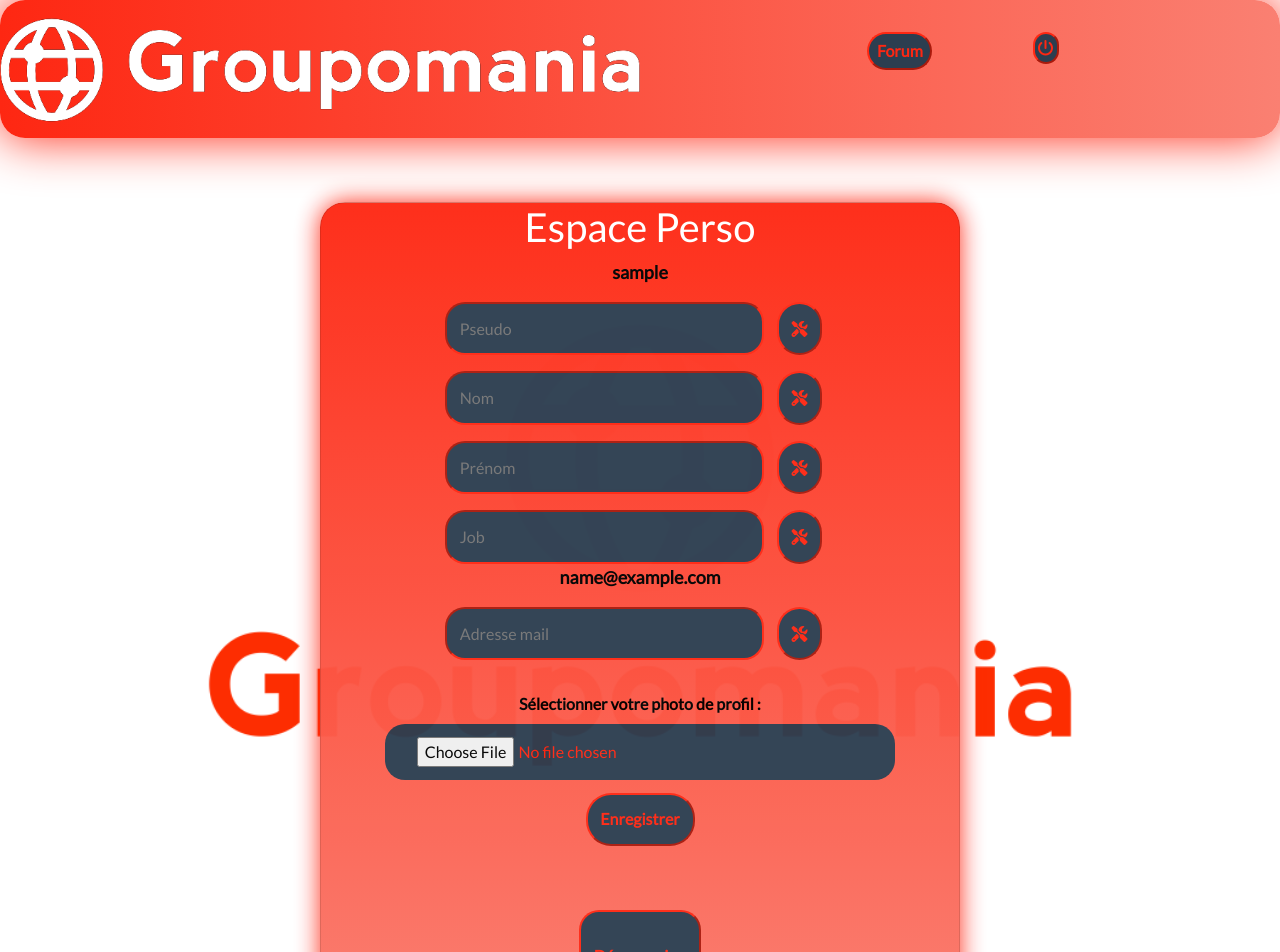
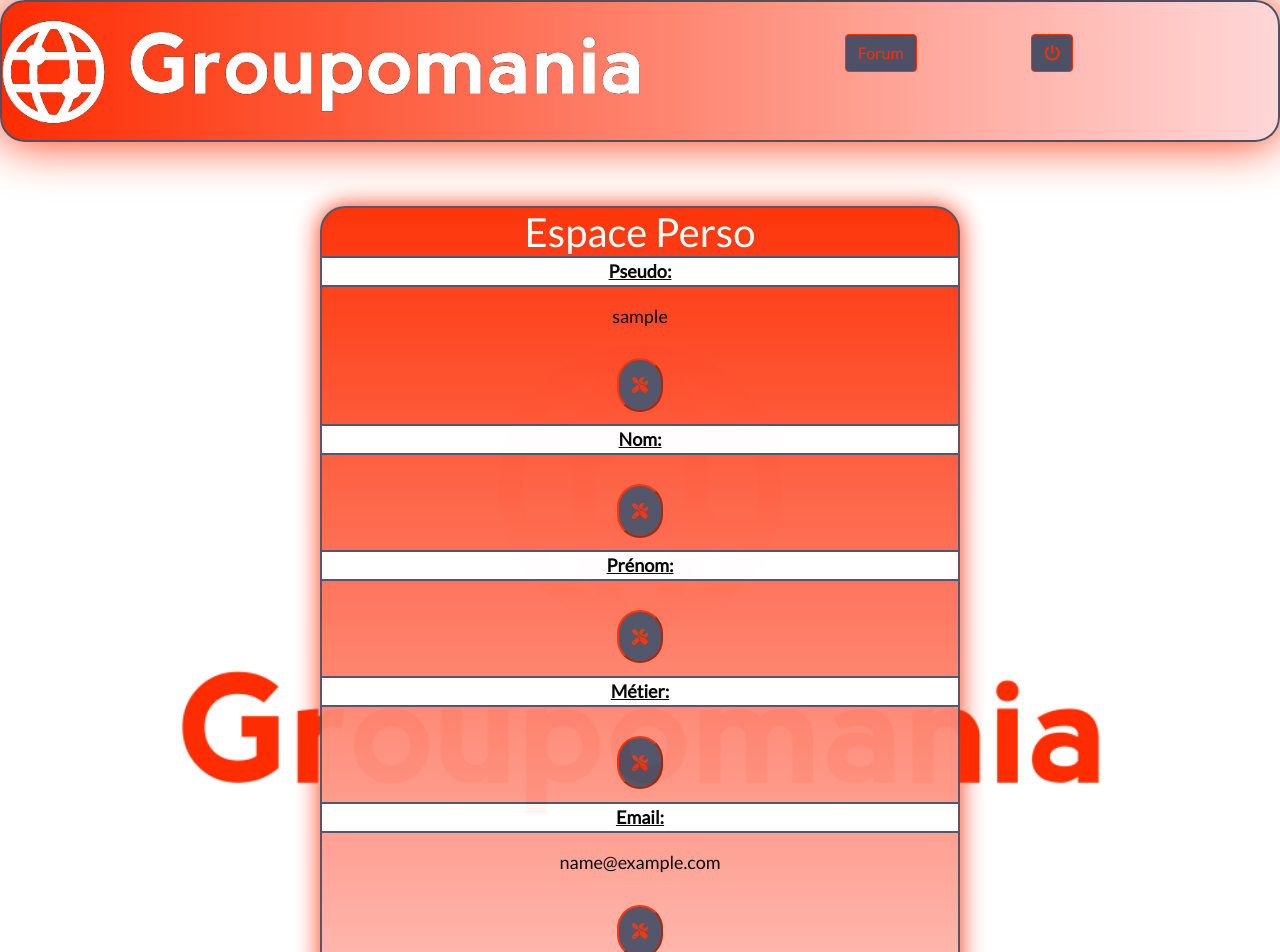
Before and after one commit to ALBEN75/Groupomania, a Vue app in the folder frontend/: page /profile in a window 1280 px wide. Shown: the top 952 px of the page. Built offline with nearby package versions, Linux system fonts and the light colour scheme; sample sign-in values are in the browser's storage.

Commit message:
ajout code couleur + ajout methode pour button configuration et methode updateProfile

```diff
--- a/frontend/src/views/Profile.vue
+++ b/frontend/src/views/Profile.vue
@@ -3,45 +3,45 @@
         <img alt="icon entreprise groupomania, page profil" src="../assets/icon-two.png" >
         <nav>
             <ul>
-                <li><button class="header__button-i" @click="forum()">Forum</button></li>
-                <li><button class="header__button-i" @click="logout()"><i class="fa-solid fa-power-off"></i></button></li>
+                <li><button class="header__button-i btn" @click="forum()">Forum</button></li>
+                <li><button class="header__button-i btn" @click="logout()"><i class="fa-solid fa-power-off"></i></button></li>
             </ul>
         </nav>
     </div>
     <div class="card">
         <h1 class="card__title">Espace Perso</h1>
         <div class="card__form">
-
+            <p class="userinfo-title">Pseudo:</p>
+            <p>{{this.$store.state.user.username}}</p>
+            <input class="card__form-input" type="text" placeholder="Pseudo" v-if="updateUsername == true" />
+            <button class="button-i" @click="updateUserName()" v-else><i class="fa-solid fa-screwdriver-wrench"></i></button>
         </div>
         <div class="card__form">
-            <p>{{this.$store.state.user.username}}</p>
-            <input class="card__form-input" type="text" placeholder="Pseudo" />
-            <button class="button-i" @click="getItem()"><i class="fa-solid fa-screwdriver-wrench"></i></button>
+            <p class="userinfo-title">Nom:</p>
+            <p>{{this.$store.state.user.lastname}}</p>
+            <input class="card__form-input" type="text" placeholder="Nom" v-if="updateLastname == true" />
+            <button class="button-i" @click="updateUserLastname()" v-else><i class="fa-solid fa-screwdriver-wrench"></i></button>
         </div>
         <div class="card__form">
-            <p>{{this.$store.state.user.lastname}}</p>
-            <input class="card__form-input" type="text" placeholder="Nom" />
-            <button class="button-i"><i class="fa-solid fa-screwdriver-wrench"></i></button>
+            <p class="userinfo-title">Prénom:</p>
+            <p>{{this.$store.state.user.firstname}}</p>
+            <input class="card__form-input" type="text" placeholder="Prénom" v-if="updateFirstname == true" />
+            <button class="button-i" @click="updateUserFirstname()" v-else><i class="fa-solid fa-screwdriver-wrench"></i></button>
         </div>
         <div class="card__form">
-            <p>{{this.$store.state.user.firstname}}</p>
-            <input class="card__form-input" type="text" placeholder="Prénom" />
-            <button class="button-i"><i class="fa-solid fa-screwdriver-wrench"></i></button>
+            <p class="userinfo-title">Métier:</p>
+            <p>{{this.$store.state.user.job}}</p>
+            <input class="card__form-input" type="text" placeholder="Job" v-if="updateJob == true" />
+            <button class="button-i" @click="updateUserJob()" v-else><i class="fa-solid fa-screwdriver-wrench"></i></button>
         </div>
         <div class="card__form">
-            <p>{{this.$store.state.user.job}}</p>
-            <input class="card__form-input" type="text" placeholder="Job" />
-            <button class="button-i"><i class="fa-solid fa-screwdriver-wrench"></i></button>
+            <p class="userinfo-title">Email:</p>
+            <p>{{this.$store.state.user.email}}</p>
+            <input class="card__form-input" type="email" placeholder="Adresse mail" v-if="updateEmail == true" />
+            <button class="button-i" @click="updateUserEmail()" v-else><i class="fa-solid fa-screwdriver-wrench"></i></button>
         </div>
-        <div class="card__form">
-            <p>{{this.$store.state.user.email}}</p>
-            <input class="card__form-input" type="email" placeholder="Adresse mail" />
-            <button class="button-i"><i class="fa-solid fa-screwdriver-wrench"></i></button>
-        </div>
-        <div class="form-file" method="post" enctype="multipart/form-data">
-            <label for="file" class="label-file">Sélectionner votre photo de profil :</label>
-            <input class="input-file" type="file" accept="image/*" id="file" name="file" />
-            <input class="input-submit" type="submit" value="Enregistrer"/>
+        <div class="form-button">
+            <button class="button-i" @click="updateProfile(user)">Enregistrer</button>
         </div>
         <div class="card__form-button">
             <button class="button" @click="logout()">
@@ -57,11 +57,27 @@ import { mapState } from 'vuex'
 export default {
 
     name: 'Profile',
+    data: function() {
+        return {
+          updateUsername: false,
+          updateLastname: false,
+          updateFirstname: false,
+          updateJob: false,
+          updateEmail: false,
+          token: ""
+        };
+    },
     mounted: function () {
-        if (this.$store.state.user.userId == -1) {
-        this.$router.push('/login');
-        return ;
-        }
+      if (this.$store.state.user.userId == -1) {
+        this.$router.push("/login");
+        return;
+      }
+      this.token = localStorage.getItem('token');
+        let configHeaders = {
+            headers: {
+                Authorization: `Bearer ${this.token}`,
+            },
+        };
     },
     computed: {
         ...mapState({
@@ -76,13 +92,42 @@ export default {
         forum: function () {
             this.$router.push('/forum');
         },
-        getItem: function () {
-            addEventListener('click', function () {
-                localStorage.getItem('user') ;
-            });
+        updateUserName: function () {
+            this.updateUsername = true;
         },
-        getUser: function () {
-            console.log(localStorage.getItem('user'));
+        updateUserLastname: function () {
+            this.updateLastname = true;
+        },
+        updateUserFirstname: function () {
+            this.updateFirstname = true;
+        },
+        updateUserJob: function () {
+            this.updateJob = true;
+        },
+        updateUserEmail: function () {
+            this.updateEmail = true;
+        },
+        updateProfile: function (user) {
+        const formData = new FormData()
+        formData.append('username', this.$store.state.user.username);
+        formData.append('lastname', this.$store.state.user.lastname);
+        formData.append('firstname', this.$store.state.user.firstname);
+        formData.append('job', this.$store.state.user.job);
+        formData.append('email', this.$store.state.user.email);
+        axios({
+          method: "put",
+          url: `http://localhost:3000/api/users/${this.$store.state.user.id}`,
+          data: formData,
+          headers: {
+            "content-type": "multipart/form-data",
+            Authorization: `Bearer ${this.token}`,
+          }
+        })
+          .then(() => {
+            alert("Modification enregistrée avec succée !")
+            location.reload('/profile');
+          })
+          .catch((error) => console.log("l'erreur est ici=======", error));
         }
     }
 }
@@ -95,8 +140,9 @@ export default {
     flex-wrap: nowrap;
     width: 100%;
     margin-bottom: 5%;
-    background: linear-gradient(to right, #fe2712, #fa8072);
-    box-shadow: 0px 0px 50px 0px #fe2712;
+    background: linear-gradient(to right, #FD2D01, #FFD7D7);
+    border: 2px solid #4E5166;
+    box-shadow: 0px 0px 50px 0px #FD2D01;
     border-radius: 25px;
 }
 img {
@@ -118,21 +164,18 @@ li {
     margin: 0 10%;
 }
 .header__button-i {
-    background: #2c3e50;
+    background: #4E5166;
     font-size: 16px;
-    font-weight: bold;
-    color: #fe2712;
-    padding: 10% 15%;
-    border-radius: 25px;
+    color: #FD2D01;
     cursor: pointer;
-    border-color: #fe2712;
+    border-color: #FD2D01;
 }
 .header__button-i:hover {
-    background: #fe2712;
+    background: #FD2D01;
     box-shadow: 0px 0px 50px 0px black;
-    color: #2c3e50;
+    color: #4E5166;
     font-weight: bold;
-    border-color: #2c3e50;
+    border-color: #4E5166;
 }
 .card {
     display: flex;
@@ -140,95 +183,102 @@ li {
     text-align: center;
     width: 50%;
     margin:auto;
-    background: linear-gradient(#fe2712, #fa8072);
+    background: linear-gradient(#FD2D01, #FFD7D7);
+    border: 2px solid #4E5166;
     border-radius: 25px;
-    box-shadow: 0px 0px 25px 0px #fe2712;
+    box-shadow: 0px 0px 25px 0px #FD2D01;
     opacity: 0.96;
+}
+
+.card__title{
+    border-bottom: 2px solid #4E5166;
+    margin-bottom: auto;
 }
 h1{
     color: white;
 }
 p {
     font-size: 18px;
+    color: black;
+}
+.userinfo-title{
+    text-decoration: underline;
     font-weight: bold;
-    color: black;
+    border-bottom: 2px solid #4E5166;
+    background: white;
+}
+.card__form{
+    border-bottom: 2px solid #4E5166;
 }
 .card__form-input {
     padding: 2%;
+    margin-bottom: 2%;
     width: 50%;
     border-radius: 20px;
-    border-color: #fe2712;
-    background: #2c3e50;
+    border-color: #FD2D01;
+    background: #4E5166;
     font-size: 16px;
     color: white;
     text-overflow: ellipsis;
 }
-.input-file {
-    background: #2c3e50;
-    font-size: 16px;
-    color: #fe2712;
-    width: 80%;
-    padding: 2% 5%;
-    margin: 0 5%;
-    border-radius: 20px;
-}
-.form-file{
-    margin-top: 5%;
+.form-button{
+    margin-top: auto;
     font-weight: bold;
     color: black;
+    border-bottom: 2px solid #4E5166;
 }
 .input-submit {
-    background: #2c3e50;
+    background: #4E5166;
     font-size: 16px;
     font-weight: bold;
-    color: #fe2712;
-    margin-top: 2%;
+    color: #FD2D01;
+    margin: 2%;
     padding: 2% 2%;
     border-radius: 25px;
     cursor: pointer;
-    border-color: #fe2712;
+    border-color: #FD2D01;
 }
 .input-submit:hover {
-    background: #fe2712;
+    background: #FD2D01;
     box-shadow: 0px 0px 50px 0px black;
-    color: #2c3e50;
+    color: #4E5166;
     font-weight: bold;
-    border-color: #2c3e50;
+    border-color: #4E5166;
 }
 .button-i {
-    background: #2c3e50;
+    background: #4E5166;
     font-size: 16px;
     font-weight: bold;
-    color: #fe2712;
+    color: #FD2D01;
     padding: 2% 2%;
-    margin: 0 2%;
+    margin: 2% 0;
     border-radius: 25px;
     cursor: pointer;
-    border-color: #fe2712;
+    border-color: #FD2D01;
 }
 .button-i:hover {
-    background: #fe2712;
+    background: #FD2D01;
     box-shadow: 0px 0px 50px 0px black;
-    color: #2c3e50;
+    color: #4E5166;
     font-weight: bold;
-    border-color: #2c3e50;
+    border-color: #4E5166;
 }
 .button {
-    background: #2c3e50;
+    background: #4E5166;
     font-size: 16px;
     font-weight: bold;
-    color: #fe2712;
-    padding: 5% 2%;
-    margin: 10% 0;
-    border-radius: 20px;
+    color: #FD2D01;
+    padding: 2% 2%;
+    margin: 2% 0;
+    border-radius: 35px;
     cursor: pointer;
-    border-color: #fe2712;
+    border-color: #FD2D01;
 }
 .button:hover {
-    background: #fe2712;
-    box-shadow: 0px 0px 50px 0px #fe2712;
-    color: #2c3e50;
+    background: #FD2D01;
+    box-shadow: 0px 0px 50px 0px #FD2D01;
+    color: #4E5166;
     font-weight: bold;
-    border-color: #2c3e50;
+    border-color: #4E5166;
 }
 </style>
```
